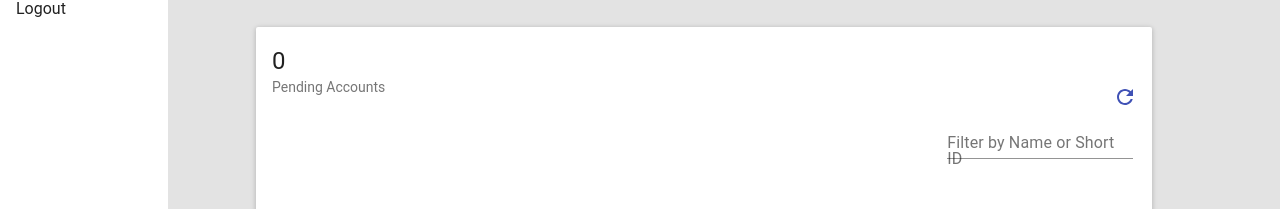
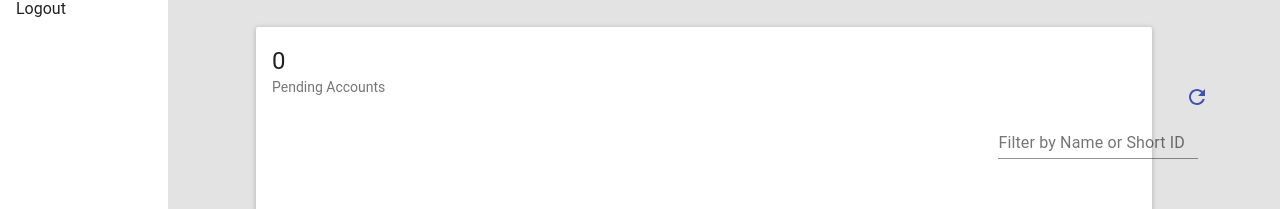
Before and after one commit to KarimBenyassine1/Beckman-High-School-Admin-App, a React (Create React App) app in the folder client/: page /dashboard in a window 1280 px wide. Shown: the part 183-392 px from the top of the page. Built offline with nearby package versions, Linux system fonts and the light colour scheme; no server answers.

Commit message:
Updated Search Bar to match the one in Verified Students
There was this white space after h"Filter by Name or Short ID" so I got rid of it

```diff
--- a/client/src/components/Dashboard/Dashboard.css
+++ b/client/src/components/Dashboard/Dashboard.css
@@ -21,13 +21,13 @@
 
 .filter{
     position: relative;
-    width: 14.5vw;
-    left: 54vw;
+    width: 200px;
+    left: 58vw;
 }
 
 .refresh{
     position: relative;
-    left: 51.5vw;
+    left: 56vw;
     top: -3vw;
 }
 
--- a/client/src/components/Dashboard/Dashboard.js
+++ b/client/src/components/Dashboard/Dashboard.js
@@ -120,7 +120,7 @@ class Dashboard extends Component {
                         <Card className="pending-card">
                             <CardTitle title={this.state.pendingAccounts.length} subtitle="Pending Accounts" />
                             <TextField id="standard-basic" className="filter" value={this.state.filter} label="Filter by Name or Short ID" name="filter" onChange={this.handleChange} />
-                            <IconButton onClick={() => window.location.reload(false)} className="refresh" > <RefreshIcon color="primary" /> </IconButton>
+                            <IconButton onClick={() => window.location.reload(false)} className="refresh" > <RefreshIcon color="primary" /></IconButton>
                             <TableContainer style={{ paddingTop: '30px' }}>
                                 <Table >
                                     <TableHead>
```
Also changed, not shown: client/src/components/Dashboard/PendingAccounts.js (line endings or trailing spaces).
